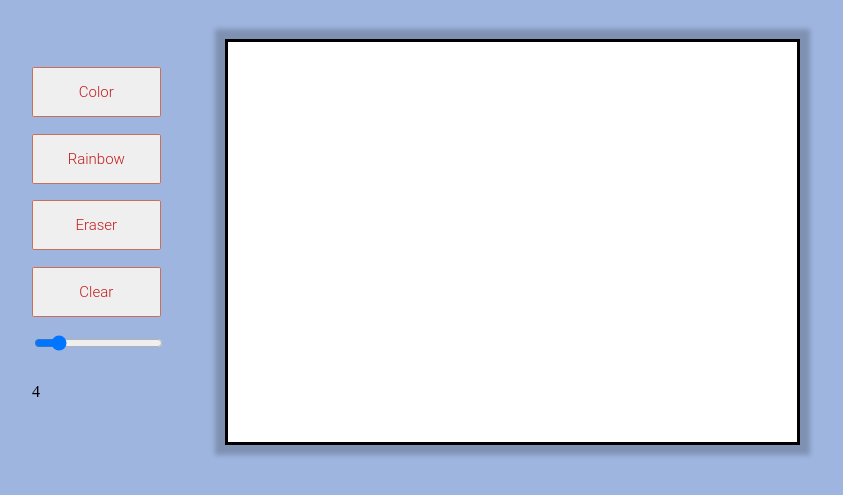
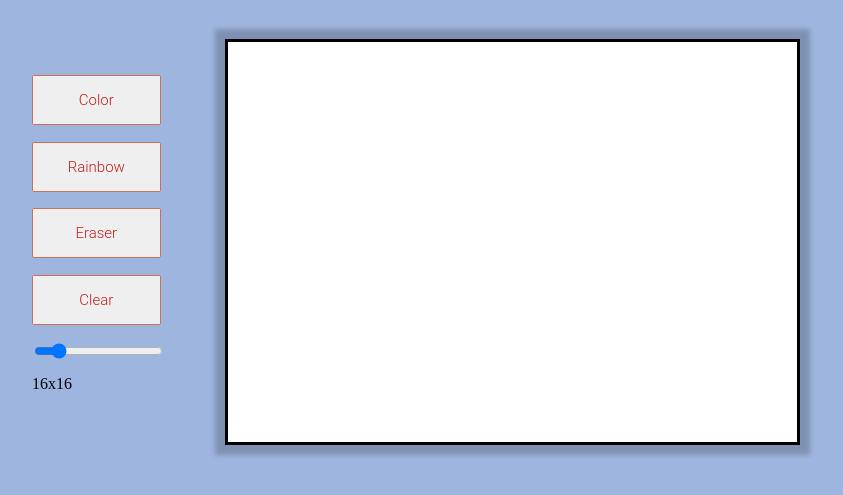
Before and after one commit to Wajahat43/etch-a-sketch, a plain HTML site: page index.html in a window 1280 px wide. Shown: the part 87-582 px from the top of the page, without its empty margins (136-979 px from the left). Drawn offline with Linux system fonts and the light colour scheme.

Commit message:
Just made a one change in HTMl file to display grid size properly

```diff
--- a/index.html
+++ b/index.html
@@ -1,25 +1,25 @@
 <!DOCTYPE html>
 <html>
+
 <head>
     <link rel="stylesheet" href="styles.css">
     <script src="script.js" defer></script>
+</head>
 
-
-    </head>
 <body>
     <h1>Etch-A-Sketch</h1>
     <div class="page">
         <div class="menu">
-                <button id= "color-mode">Color</button>
-                <button id = "rainbow-mode">Rainbow</button>
-                <button id = "eraser-mode">Eraser</button>
-                <button id = "clear">Clear</button>
+            <button id="color-mode">Color</button>
+            <button id="rainbow-mode">Rainbow</button>
+            <button id="eraser-mode">Eraser</button>
+            <button id="clear">Clear</button>
 
             <div class="sliderContainer">
                 <input type="range" min="1" max="100" value="16" class="slider" id="myRange">
             </div>
 
-                <p class="sliderValue"> 4</p>
+            <p class="sliderValue">16x16</p>
         </div>
         <div class="sketch-container"></div>
         <div class="empty-area"></div>
@@ -29,4 +29,5 @@
 
 
 </body>
+
 </html>
--- a/script.js
+++ b/script.js
@@ -69,7 +69,7 @@ function assignRandomRGB(){
 //Slider Functionality
 mySlider.oninput = function() {
     const sliderValue = document.querySelector(".sliderValue");
-    sliderValue.textContent = this.value;
+    sliderValue.textContent = `${this.value}x${this.value}`;
 
     container.innerHTML = '';
     createGrid(parseInt(sliderValue.textContent));
--- a/styles.css
+++ b/styles.css
@@ -68,3 +68,7 @@ button:focus:not(#clear){
     color: white;
     transform: scale(1.1);
 }
+
+.menu > p{
+    margin-top: 0px;
+}
```
Lines whose indentation alone changed are shown as unchanged.
